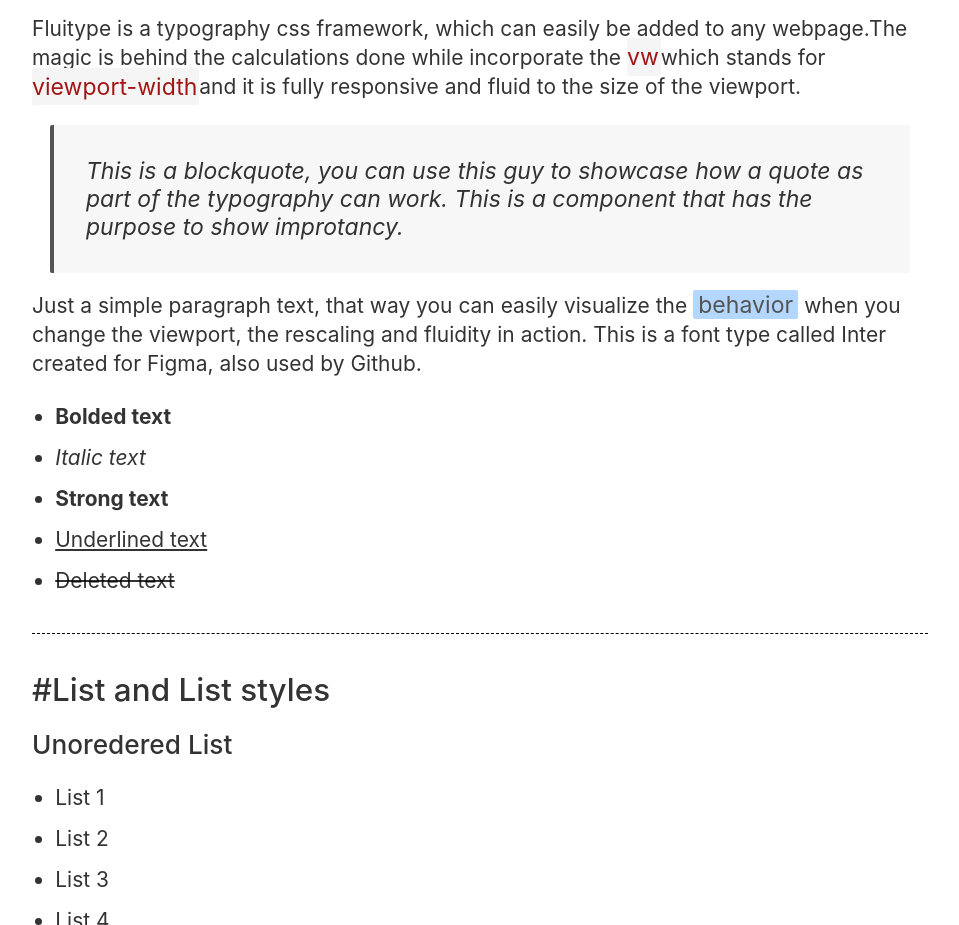
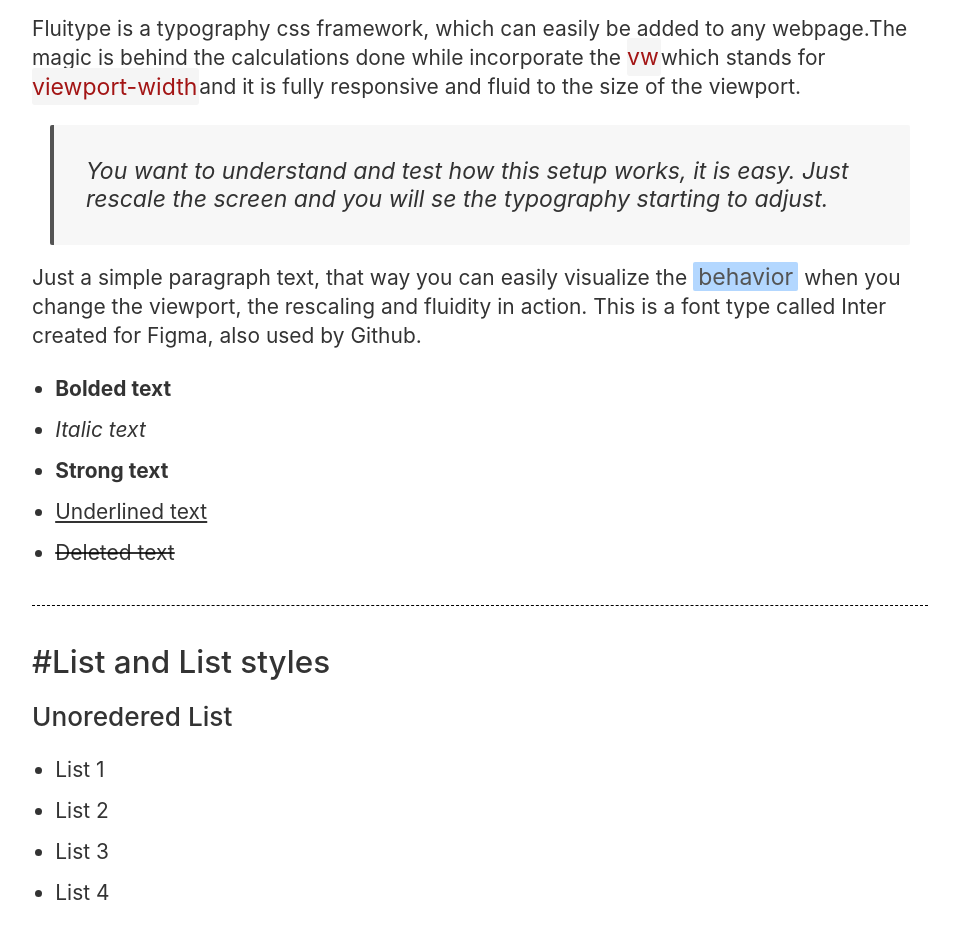
Before and after one commit to gorjanv/fluiditype-website, a Gatsby site: page / in a window 1280 px wide. Shown: the part 2760-3685 px from the top of the page, without its empty margins (160-1119 px from the left). Built offline with nearby package versions, Linux system fonts and the light colour scheme; Gatsby itself is replaced by a stand-in of ours.

Commit message:
Updated content

```diff
--- a/src/components/content-center.js
+++ b/src/components/content-center.js
@@ -19,7 +19,7 @@ const ContentCenter = () => (
             </p>
         </div>
         <div>
-          <img src={fd} alt="fd" />
+          <img src={fd} alt="fd"/>
         </div>
     </content>
   </div>
--- a/src/components/content-typography.js
+++ b/src/components/content-typography.js
@@ -22,7 +22,7 @@ const ContentTypography = () => (
           <hr class="separator"></hr>
           <h4><span id="paragraphs" class="hash-heading">#</span>Paragraphs & text styles</h4>
           <p>Fluitype is a typography css framework, which can easily be added to any webpage.The magic is behind the calculations done while incorporate the <code>vw</code> which stands for <code>viewport-width</code> and it is fully responsive and fluid to the size of the viewport.</p>
-          <blockquote>This is a blockquote, you can use this guy to showcase how a quote as part of the typography can work. This is a component that has the purpose to show improtancy.</blockquote>
+          <blockquote>You want to understand and test how this setup works, it is easy. Just rescale the screen and you will se the typography starting to adjust.</blockquote>
           <p>Just a simple paragraph text, that way you can easily visualize the <mark>behavior</mark> when you change the viewport, the rescaling and fluidity in action. This is a font type called Inter created for Figma, also used by Github.</p>
           <ul>
             <li><b>Bolded text</b></li>
```
Also changed, not shown: 1 other file.
